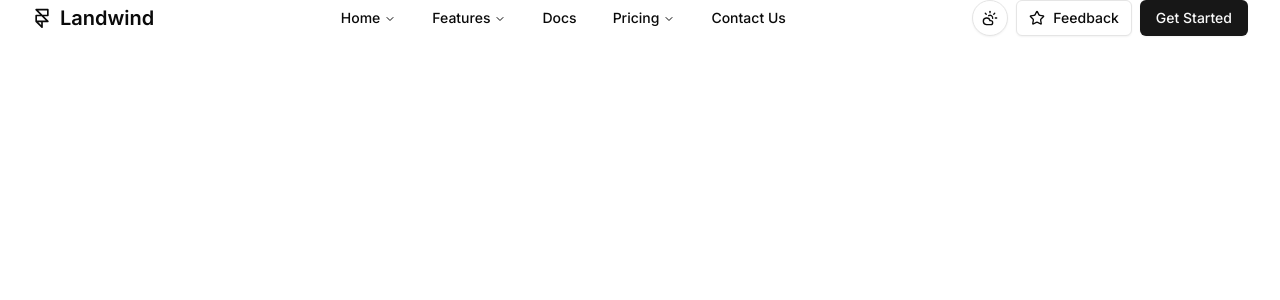
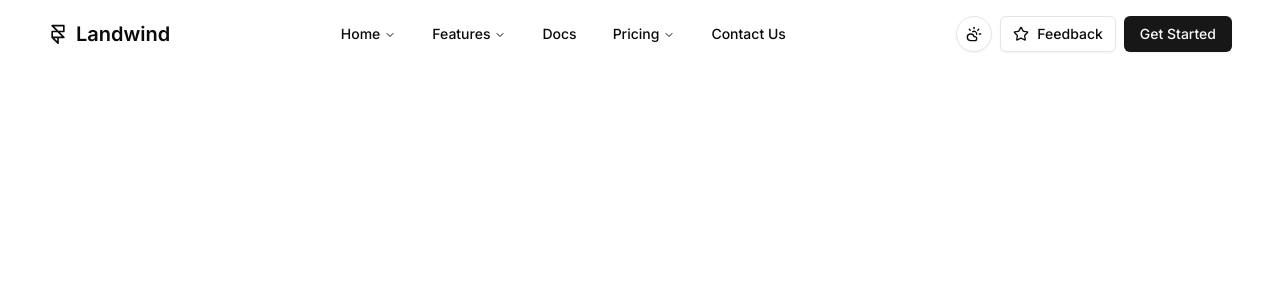
Before and after one commit to mSaroarDev/school-maker, a Next.js app: page / in a window 1280 px wide. Shown: the top 300 px of the page. Built offline with nearby package versions, Linux system fonts and the light colour scheme.

Commit message:
style: add padding to AppNav component

```diff
--- a/src/components/_core/AppNav.tsx
+++ b/src/components/_core/AppNav.tsx
@@ -8,7 +8,7 @@ const AppNav = () => {
 
   return (
     <>
-      <div className="hidden md:block w-full">
+      <div className="hidden md:block w-full p-4">
         <main>
           <div className="flex items-center justify-between">
             <Logo />
```
